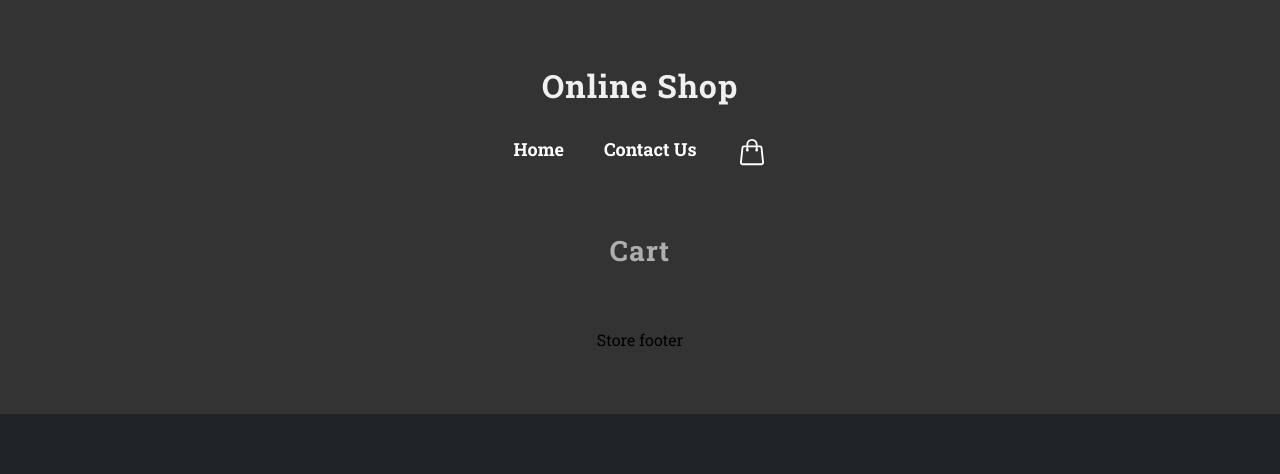
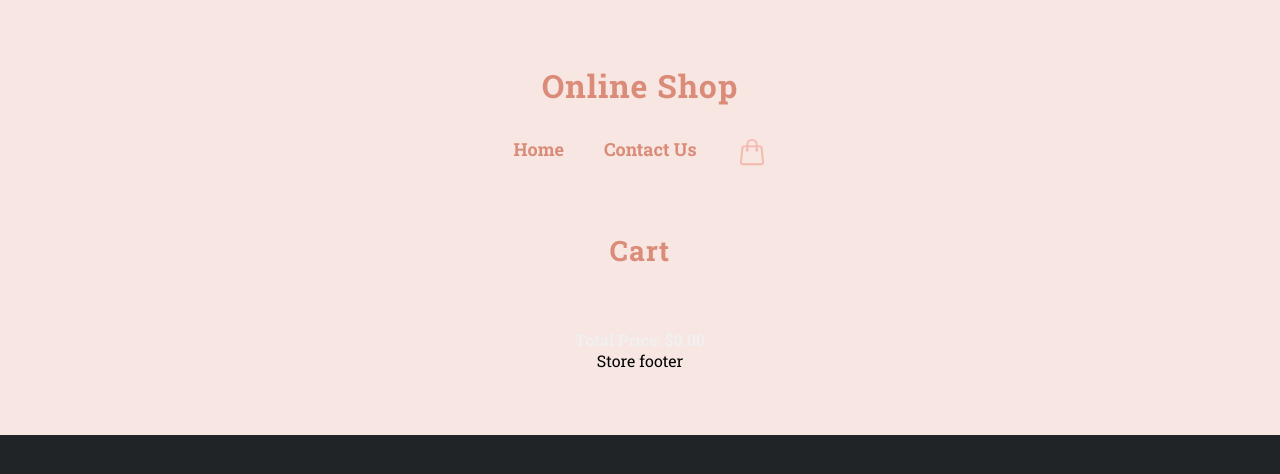
Before and after one commit to Ingvildb1/noroff-javascript-frameworks, a React (Create React App) app: page /cart in a window 1280 px wide. Shown: the top 474 px of the page. Built offline with nearby package versions, Linux system fonts and the light colour scheme.

Commit message:
style update

```diff
--- a/src/App.css
+++ b/src/App.css
@@ -29,7 +29,7 @@ body {
 h1 {
   font-size: 2rem;
   letter-spacing: 1px;
-  color: #f0f0f0;
+  color: #da8c79;
   width: fit-content;
 }
 
@@ -46,7 +46,7 @@ h2 {
 /* Styling for the Nav component */
 
 div {
-  background-color: #333;
+  background-color: #f7e6e1;
 }
 
 ul {
@@ -64,7 +64,7 @@ li {
 
 li a {
   text-decoration: none;
-  color: #fff;
+  color: #da8c79;
   font-weight: bold;
   transition: color 0.3s;
 
@@ -84,7 +84,7 @@ li a {
   justify-content: center;
   padding: 1.5rem 1.75rem;
   border-radius: 3rem;
-  background: #6466697b;
+  background: #ffebe6;
   -webkit-box-shadow: 5px 5px 7px #1c1d1f97, -5px -5px 7px #22252772;
   box-shadow: 5px 5px 7px #1c1d1f70, -5px -5px 7px #22252771;
 }
@@ -168,7 +168,7 @@ li a {
 }
 
 .item:hover {
-  box-shadow: 0px 30px 18px -8px rgba(0, 0, 0, 0.037);
+  box-shadow: 0px 30px 18px -8px rgba(0, 0, 0, 0.235);
   transform: scale(1.05, 1.05);
 }
 
@@ -184,7 +184,7 @@ li a {
 
 .item div:nth-of-type(3) {
   z-index: 2;
-  background-color: #3437397b;
+  background-color: #98999a7b;
   padding: 16px 24px 24px 24px;
 
   position: absolute;
@@ -199,7 +199,7 @@ li a {
   font-size: 10px;
   letter-spacing: 2px;
   font-weight: 500;
-  color: #f0f0f0;
+  color: #747272;
 }
 
 .item div:nth-of-type(3) h3 {
@@ -240,7 +240,7 @@ form {
   max-width: 400px;
   margin: 0 auto;
   padding: 30px;
-  background-color: #9e9a9a;
+  background-color: #f3b9ad;
   border-radius: 10px;
   box-shadow: 0px 5px 20px rgba(0, 0, 0, 0.1);
 }
@@ -248,13 +248,13 @@ form {
 h2 {
   text-align: center;
   font-size: 28px;
-  color: #aeaeae;
+  color: #da8c79;
   margin-bottom: 20px;
 }
 
 label {
   font-weight: bold;
-  color: #444;
+  color: #ffffff;
   display: block;
   margin-bottom: 10px;
 }
@@ -268,7 +268,7 @@ textarea {
   border-radius: 6px;
   background-color: #f9f9f9;
   font-size: 16px;
-  color: #333;
+  color: #fcfcfc;
 }
 
 textarea {
@@ -339,7 +339,8 @@ button:hover {
 }
 
 .singleProduct button {
-  color: #fff;
+  color: #000000;
+  background-color: #f3b9ad;
   border: none;
   border-radius: 6px;
   padding: 12px 20px;
@@ -348,6 +349,14 @@ button:hover {
   font-size: 18px;
   transition: background-color 0.3s ease;
 }
+
+/* CartPage */
+
+.removebtn {
+  background-color: rgba(255, 255, 255, 0.342);
+  font-size: 9px;
+}
+
 
 
 @media screen and (max-width: 600px) {
--- a/src/App.js
+++ b/src/App.js
@@ -13,7 +13,16 @@ export const CartContext = createContext([])
 
 function App() {
   const [cart, setCart] = useState([]);
-  const value = { cart, setCart }; // Create an object with keys cart and setCart
+    // Function to remove an item from the cart
+  const removeFromCart = (itemId) => {
+  const updatedCart = cart.filter((item) => item.id !== itemId);
+      setCart(updatedCart);
+    };
+
+
+  const value = { cart, setCart, removeFromCart };
+
+
   return (
     <div className='App'>
       <CartContext.Provider value={value}>
--- a/src/components/pages/CartPage.js
+++ b/src/components/pages/CartPage.js
@@ -3,7 +3,10 @@ import { CartContext } from "../../App";
 import { Product } from "./Home";
 
 const CartPage = () => {
-  const { cart } = useContext(CartContext);
+  const { cart, removeFromCart } = useContext(CartContext);
+
+  // Calculate the total price of all items in the cart
+  const totalPrice = cart.reduce((total, item) => total + item.price, 0);
 
   return (
     <div>
@@ -11,9 +14,15 @@ const CartPage = () => {
       <div>
         <ul>
           {cart.map((item) => (
-            <Product key={item.id} item={item} />
+            <li key={item.id}>
+              <Product item={item} />
+              <button className="removebtn" onClick={() => removeFromCart(item.id)}>Remove</button>
+            </li>
           ))}
         </ul>
+      </div>
+      <div>
+        <h4>Total Price: ${totalPrice.toFixed(2)}</h4>
       </div>
     </div>
   );
```
Also changed, not shown: src/cart.svg.
